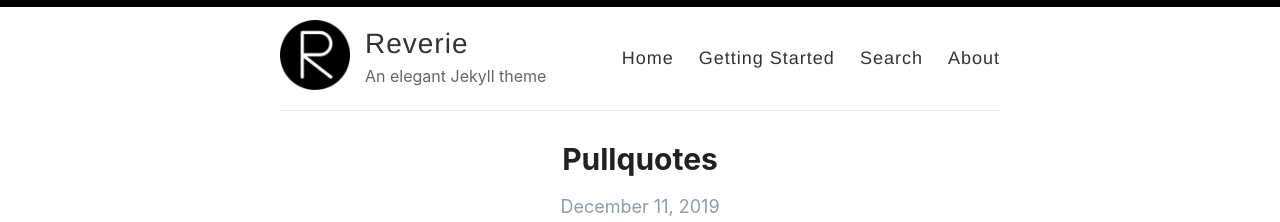
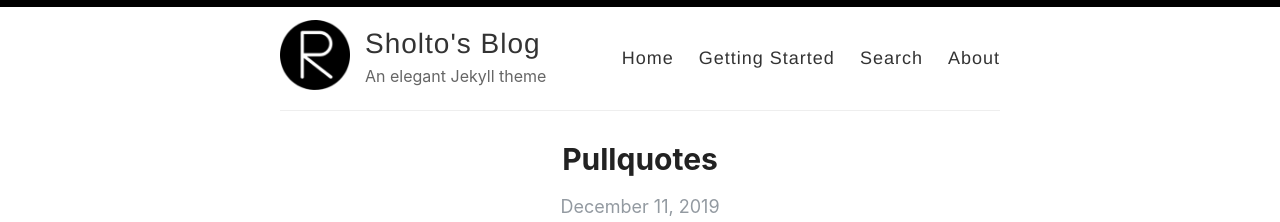
Before and after one commit to sholtodouglas/sholtodouglas.github.io, a Jekyll site: the page built from index.html, in a window 1280 px wide and 900 px high. Shown: the top 222 px of the window. Built offline with Jekyll 4.4.1, drawn with Linux system fonts in a browser that asks for light colours; the list of posts is cut into pages by our own code.

Commit message:
Update _config.yml

```diff
--- a/_config.yml
+++ b/_config.yml
@@ -3,7 +3,7 @@
 #
 
 # Name of your site (displayed in the header)
-name: Reverie
+name: Sholto's Blog
 
 # Name of the author
 author: Amit Merchant
@@ -52,7 +52,7 @@
 # (http://yourusername.github.io/repository-name)
 # and NOT your User repository (http://yourusername.github.io)
 # then add in the baseurl here, like this: "/repository-name"
-baseurl: "/reverie"
+baseurl: ""
 
 #
 # !! You don't need to change any of the configuration flags below !!
```
